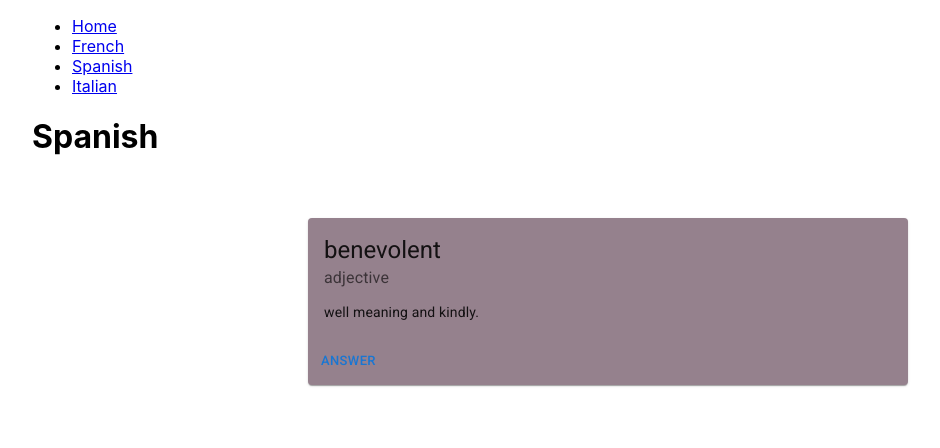
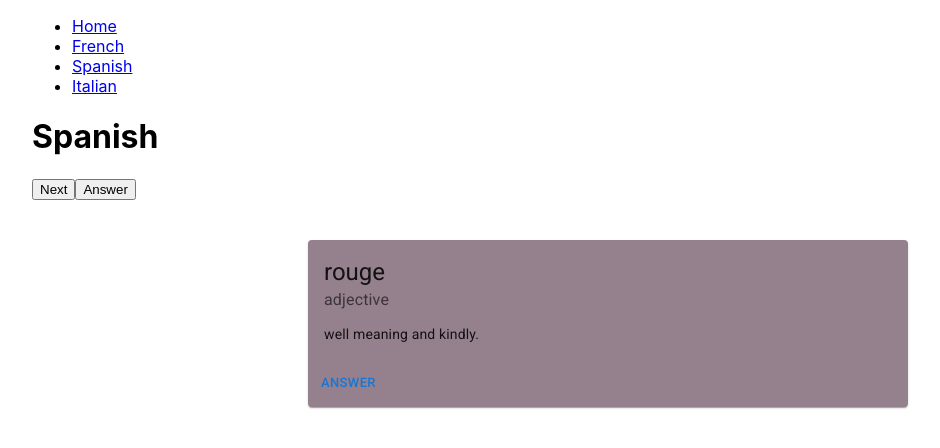
Before and after one commit to philculling/lingua_amore, a React (Create React App) app: page /spanish in a window 1280 px wide. Shown: the top 448 px of the page, without its empty margins (32-972 px from the left). Built offline with nearby package versions, Linux system fonts and the light colour scheme.

Commit message:
added function to move to next card on click

```diff
--- a/src/App.js
+++ b/src/App.js
@@ -27,7 +27,6 @@ function App() {
             <Route path="italian" element={<Italian />} />
           </Routes>
     </Router>
-      <Flashcard />
     </Container>
 
 
--- a/src/components/Flashcard.jsx
+++ b/src/components/Flashcard.jsx
@@ -7,13 +7,13 @@ import Button from '@mui/material/Button';
 import Typography from '@mui/material/Typography';
 
 
-function Flashcard() {
+function Flashcard(props) {
   return (
     <Box sx={{display: "flex", justifyContent: "center", alignItems: "center"}}>
         <Card sx={{ margin: 5, flexGrow: 1, bgcolor: "#95818d", maxWidth: "sm", maxHeight: "100%" }}>
           <CardContent>
               <Typography variant="h5" component="div">
-              benevolent
+              {props.name}
               </Typography>
               <Typography sx={{ mb: 1.5 }} color="text.secondary">
               adjective
--- a/src/components/pages/Spanish.js
+++ b/src/components/pages/Spanish.js
@@ -1,12 +1,32 @@
-import React from "react";
+import React, { useState, useEffect } from "react";
+import Flashcard from "../Flashcard";
+import frenchData from '../French.json'
+
 
 function Spanish() {
+  const [currentIndex, setCurrentIndex] = useState(0);
+
+  function handleNextItem() {
+    setCurrentIndex((currentIndex + 1) % frenchData.length);
+  }
+
+
+  const currentItem = frenchData[currentIndex];
+
   return (
     <div>
       <h1>Spanish</h1>
-      <p>
-
-      </p>
+        <nav>
+          <button onClick={handleNextItem}>Next</button>
+          <button>Answer</button>
+        </nav>
+        {
+            <Flashcard
+              id={currentItem.id}
+              key={currentItem.id}
+              name={currentItem.french}
+            />
+        }
     </div>
   );
 }
```
Also changed, not shown: src/components/French.json (renamed from src/French.json).
